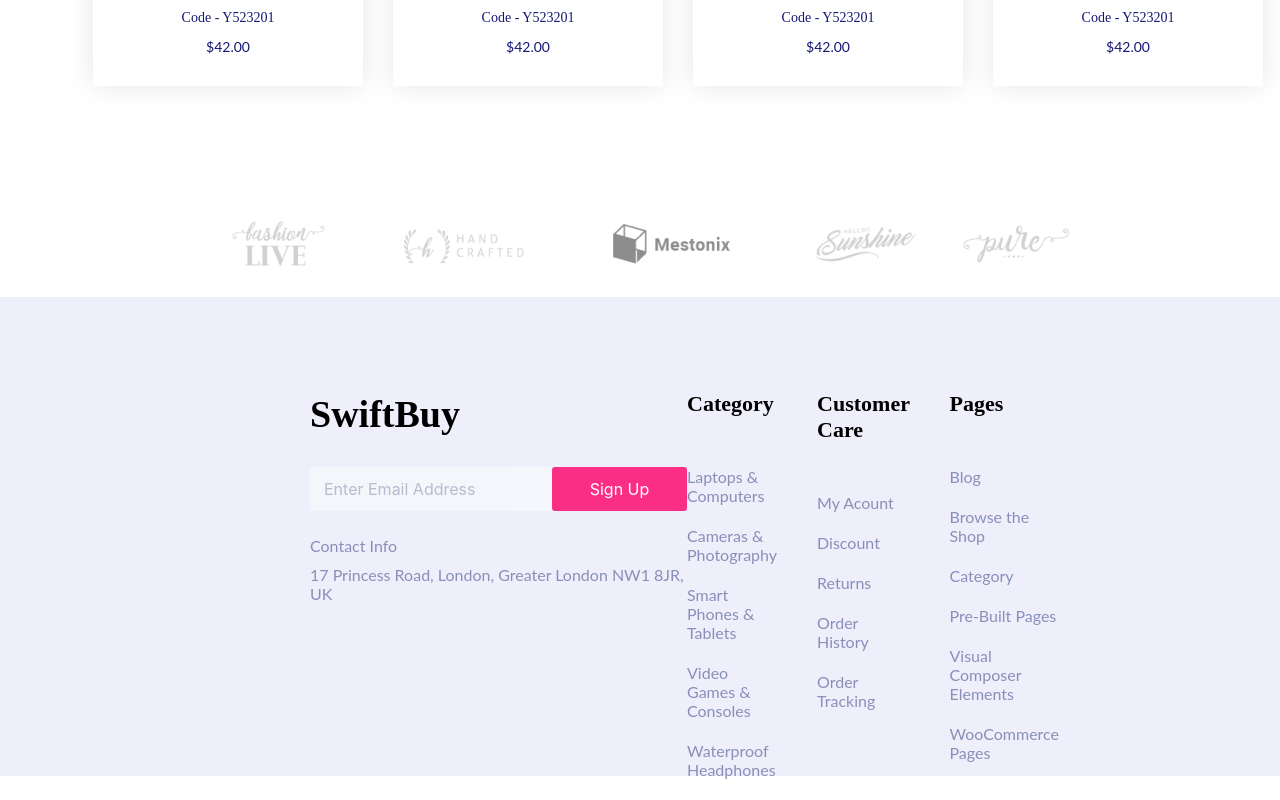
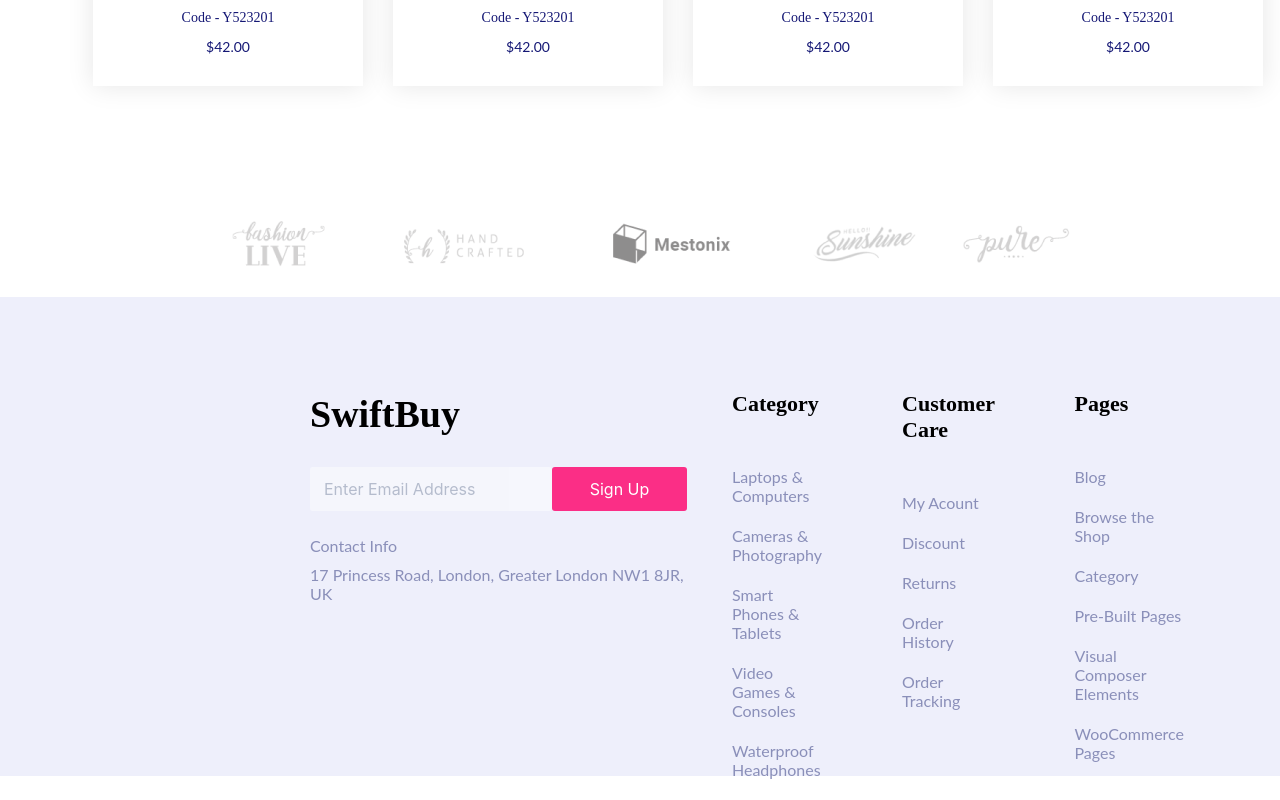
Before and after one commit to shivangii-garg/swiftBuy, a React (Create React App) app in the folder front-end/swift-buy/: page / in a window 1280 px wide. Shown: the part 1221-2021 px from the top of the page. Built offline with nearby package versions, Linux system fonts and the light colour scheme.

Commit message:
code refactoring

```diff
--- a/front-end/swift-buy/src/genericCSS.css
+++ b/front-end/swift-buy/src/genericCSS.css
@@ -75,7 +75,7 @@
 .category-container {
   display: flex;
   flex-direction: column;
-  margin-right: 40px;
+  margin-right: 80px;
 }
 
 .footer-rows-heading {
--- a/front-end/swift-buy/src/molecules/footer/footer.css
+++ b/front-end/swift-buy/src/molecules/footer/footer.css
@@ -74,6 +74,7 @@
   display: flex;
   flex-direction: row;
   justify-content: space-between;
-  margin-right: 447px;
+  margin-right: 25px;
+  margin-left: 45px;
   margin-top: 94px;
 }
--- a/front-end/swift-buy/src/molecules/footer/index.jsx
+++ b/front-end/swift-buy/src/molecules/footer/index.jsx
@@ -2,6 +2,31 @@ import React from "react";
 import { title } from "../../utils";
 import "./footer.css";
 import CategoryContainer from "../../atoms/categoryContainer";
+
+const categoryItems = [
+  "Laptops & Computers",
+  "Cameras & Photography",
+  "Smart Phones & Tablets",
+  " Video Games & Consoles",
+  "Waterproof Headphones",
+];
+
+const custCareItems = [
+  "My Acount",
+  "Discount",
+  "Returns",
+  "Order History",
+  "Order Tracking",
+];
+
+const pagesItems = [
+  "Blog",
+  "Browse the Shop",
+  "Category",
+  "Pre-Built Pages",
+  "Visual Composer Elements",
+  "WooCommerce Pages",
+];
 
 const Footer = () => {
   return (
@@ -23,37 +48,9 @@ const Footer = () => {
           </p>
         </div>
         <div className="footer-right">
-          <CategoryContainer
-            heading="Category"
-            items={[
-              "Laptops & Computers",
-              "Cameras & Photography",
-              "Smart Phones & Tablets",
-              " Video Games & Consoles",
-              "Waterproof Headphones",
-            ]}
-          />
-          <CategoryContainer
-            heading="Customer Care"
-            items={[
-              "My Acount",
-              "Discount",
-              "Returns",
-              "Order History",
-              "Order Tracking",
-            ]}
-          />
-          <CategoryContainer
-            heading="Pages"
-            items={[
-              "Blog",
-              "Browse the Shop",
-              "Category",
-              "Pre-Built Pages",
-              "Visual Composer Elements",
-              "WooCommerce Pages",
-            ]}
-          />
+          <CategoryContainer heading="Category" items={categoryItems} />
+          <CategoryContainer heading="Customer Care" items={custCareItems} />
+          <CategoryContainer heading="Pages" items={pagesItems} />
         </div>
       </div>
     </div>
--- a/front-end/swift-buy/src/molecules/navBar/index.jsx
+++ b/front-end/swift-buy/src/molecules/navBar/index.jsx
@@ -18,7 +18,7 @@ const NavBar = () => {
       <button className="search">
         <input className="navbar-input" type="text"></input>
         <div className="navbar-search-box">
-          <img src={search} />
+          <img src={search} alt="search" />
         </div>
       </button>
     </div>
```
